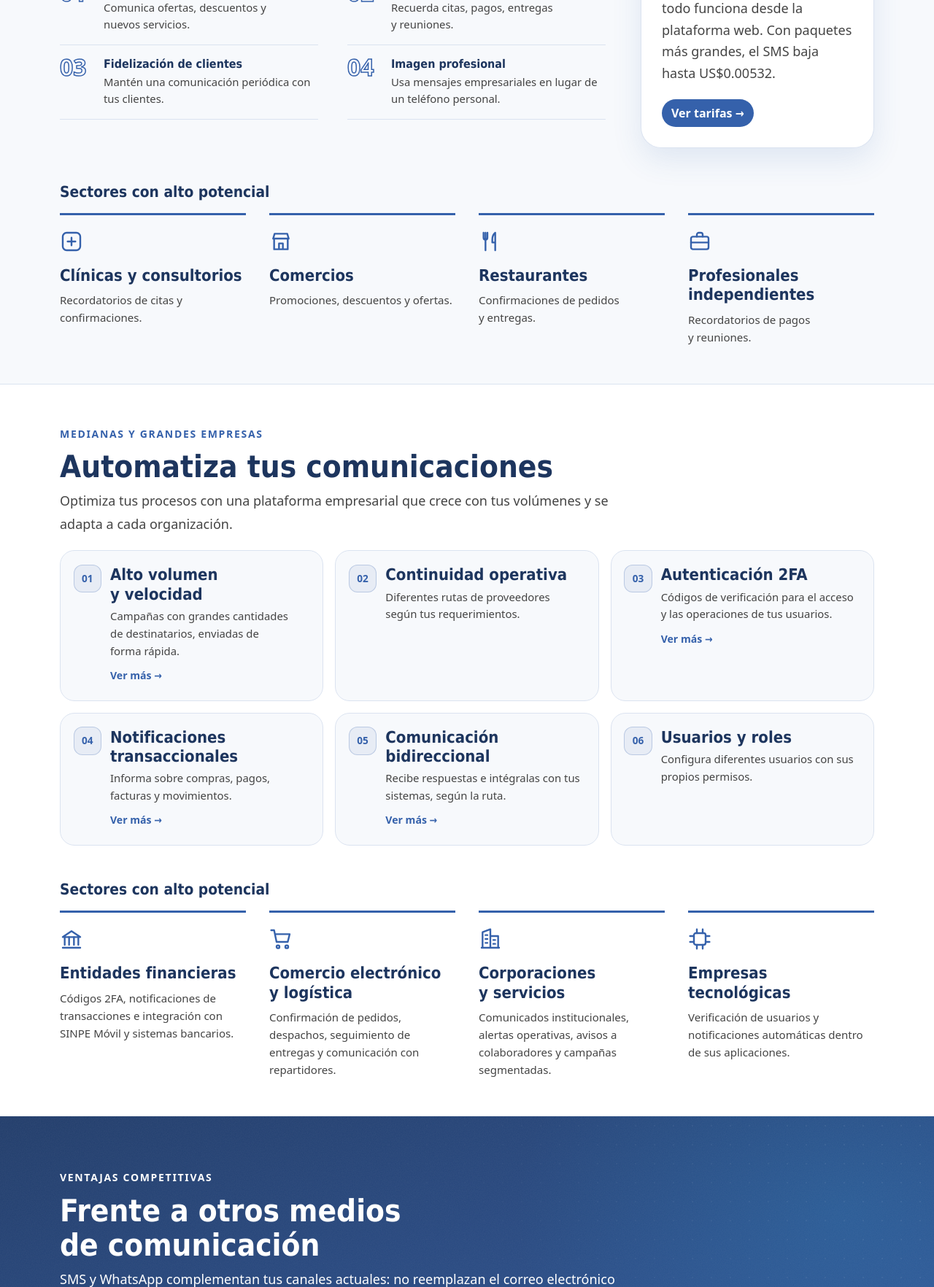
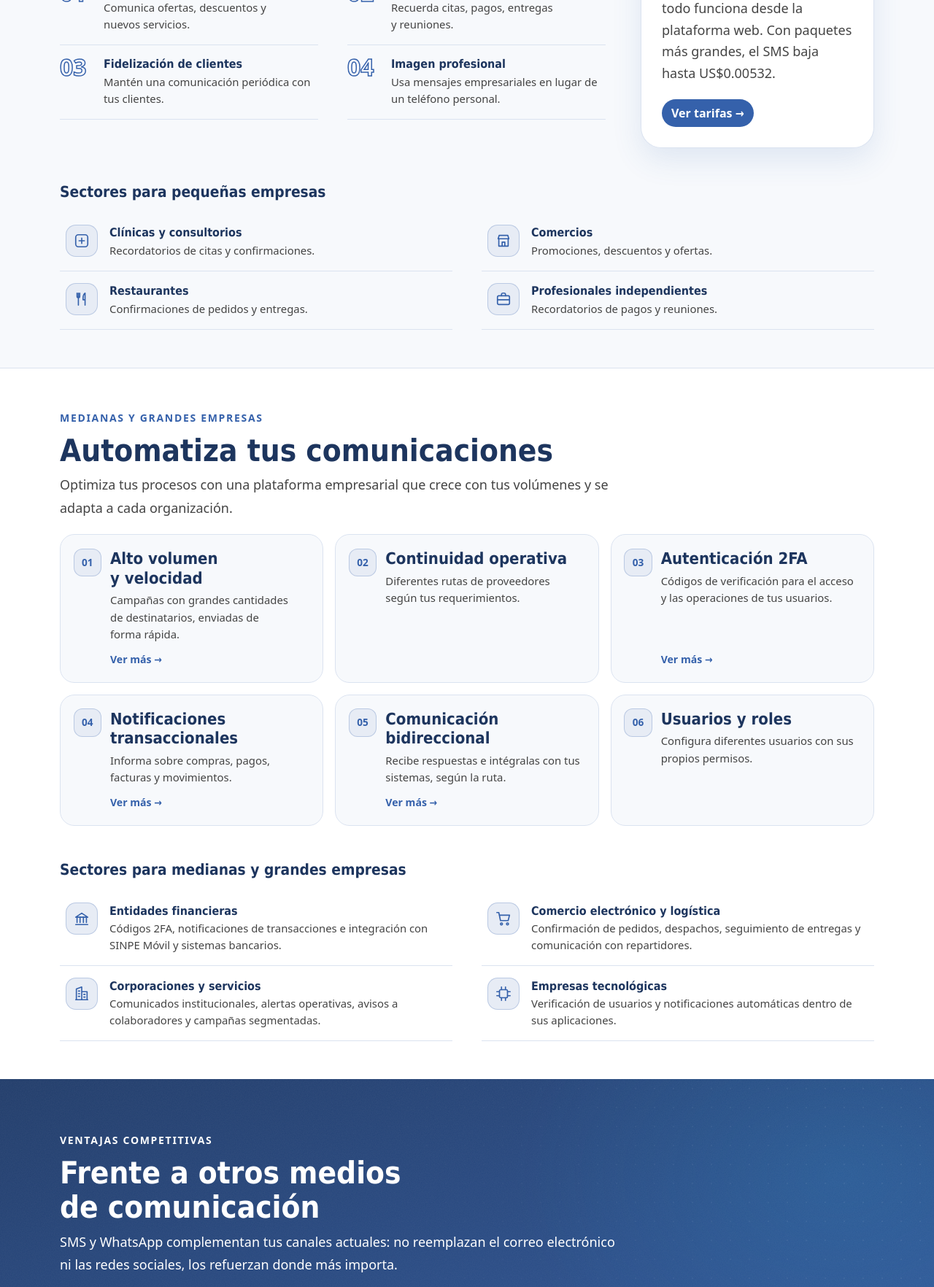
Before and after one commit to RoloBadilla/smsempresarial, a Laravel app: page /beneficios-y-ventajas in a window 1280 px wide. Shown: the part 1628-3392 px from the top of the page at 73% size. Run offline with Laravel 12, Linux system fonts and the light colour scheme; style sheets or scripts are compiled from the project's sources.

Commit message:
Beneficios: menos estilos, tarjetas en 3 columnas y sectores con subtítulo propio
Co-Authored-By: Claude Opus 5.5 <noreply@anthropic.com>

```diff
--- a/resources/css/pages/beneficios.css
+++ b/resources/css/pages/beneficios.css
@@ -1,5 +1,6 @@
 /* Beneficios y ventajas. Cabecera, títulos, paneles y botones vienen de site-shared.css.
-   Cada sección usa un formato distinto (lista, numeración, tarjetas, banda, filas) para que la página no sea monótona. */
+   Formatos de la página (pocos, para que se vea como una sola): cuadrícula de generales, filas con divisores
+   (pequeñas empresas, sectores y desarrolladores), tarjetas (medianas y grandes) y la banda oscura de comparación. */
 
 .pagina-hero::before {
   content: "";
@@ -258,8 +259,12 @@
 .feature-card h3 { margin: .15rem 0 .55rem; color: var(--heading); font-size: var(--fs-h3); }
 .feature-card p { margin: 0; color: var(--text-muted); font-size: .97rem; line-height: 1.7; }
 
-.beneficios-lista { display: grid; grid-template-columns: repeat(auto-fill, minmax(min(100%, 280px), 1fr)); gap: 1rem; margin: 0; padding: 0; list-style: none; counter-reset: beneficio; }
-.beneficio-item { counter-increment: beneficio; display: block; padding-left: 4.25rem; }
+/* Son 6 tarjetas: 2 o 3 columnas las reparten sin dejar huecos */
+.beneficios-lista { display: grid; grid-template-columns: 1fr; gap: 1rem; margin: 0; padding: 0; list-style: none; counter-reset: beneficio; }
+@media (min-width: 576px) { .beneficios-lista { grid-template-columns: repeat(2, minmax(0, 1fr)); } }
+@media (min-width: 992px) { .beneficios-lista { grid-template-columns: repeat(3, minmax(0, 1fr)); } }
+/* En columna: el "Ver más" baja al final, así todas las tarjetas de una fila terminan parejas */
+.beneficio-item { counter-increment: beneficio; display: flex; flex-direction: column; align-items: flex-start; gap: 0; padding-left: 4.25rem; }
 .beneficio-item::after {
   content: counter(beneficio, decimal-leading-zero);
   position: absolute;
@@ -279,17 +284,10 @@
 .beneficio-item h3 { margin-top: 0; margin-bottom: .3rem; }
 .beneficio-item p { font-size: .93rem; line-height: 1.6; }
 /* Enlace "Ver más" hacia la página del servicio relacionado */
-.beneficio-enlace { display: inline-block; margin-top: .6rem; color: var(--accent); font-size: .88rem; font-weight: var(--fw-bold); text-decoration: none; }
+.beneficio-enlace { display: inline-block; margin-top: auto; padding-top: .6rem; color: var(--accent); font-size: .88rem; font-weight: var(--fw-bold); text-decoration: none; }
 .beneficio-enlace span[aria-hidden] { display: inline-block; transition: transform var(--dur) var(--ease); }
 .beneficio-enlace:hover span[aria-hidden], .beneficio-enlace:focus-visible span[aria-hidden] { transform: translateX(4px); }
 
-/* Sectores en columnas con borde de acento arriba */
-.sectores-columnas { display: grid; grid-template-columns: repeat(auto-fit, minmax(min(100%, 230px), 1fr)); gap: 2rem; }
-.sector-columna { padding-top: 1.25rem; border-top: 3px solid var(--accent); }
-.sector-icono { display: inline-grid; color: var(--icon-color); }
-.sector-icono svg { width: 32px; height: 32px; }
-.sector-columna h4 { margin: .6rem 0 .5rem; color: var(--heading); font-size: var(--fs-h3); }
-.sector-columna p { margin: 0; color: var(--text-muted); font-size: .94rem; line-height: 1.6; }
 
 /* ---------- 4. Comparación: banda oscura (en los dos temas, como la cabecera) con filas tipo tabla ---------- */
 .banda-oscura {
@@ -379,27 +377,32 @@
   .medio svg { width: 32px; height: 32px; padding: 7px; }
 }
 
-/* ---------- 5. Desarrolladores: filas con divisores ---------- */
+/* ---------- 5. Desarrolladores ---------- */
 .especializadas-grid { display: grid; gap: 2rem; }
 @media (min-width: 992px) {
   .especializadas-grid { grid-template-columns: minmax(0, 1.6fr) minmax(0, 1fr); gap: 3rem; align-items: center; }
   .especializadas-grid .dato-destacado { position: static; }
 }
-.filas { margin: 0; padding: 0; list-style: none; border-top: 1px solid var(--border); }
+
+/* ---------- Filas con divisores: sectores (pequeñas y grandes) y desarrolladores ----------
+   Ícono a la izquierda; título y texto uno debajo del otro. .filas--dos las reparte en dos columnas. */
+.filas { display: grid; column-gap: 2.5rem; margin: 0; padding: 0; list-style: none; }
+@media (min-width: 768px) { .filas--dos { grid-template-columns: repeat(2, minmax(0, 1fr)); } }
 .filas li {
   display: grid;
-  grid-template-columns: auto minmax(160px, 1fr) 2fr;
-  gap: .25rem 1.25rem;
-  align-items: center;
+  grid-template-columns: auto minmax(0, 1fr);
+  gap: .2rem 1rem;
+  align-items: start;
   padding: 1rem .5rem;
   border-bottom: 1px solid var(--border);
-  transition: background-color var(--dur) ease, padding var(--dur) var(--ease);
+  transition: background-color var(--dur) ease;
 }
-.filas li:hover { background: var(--surface); padding-left: 1rem; }
-.fila-icono { display: inline-grid; color: var(--icon-color); }
-.fila-icono svg { width: 26px; height: 26px; }
-.filas h3 { margin: 0; color: var(--heading); font-size: 1rem; }
-.filas p { margin: 0; color: var(--text-muted); font-size: .93rem; line-height: 1.55; }
+.filas li:hover { background: var(--surface); }
+.feature-band .filas li:hover { background: var(--bg); }
+.fila-icono { display: grid; place-items: center; grid-row: 1 / 3; width: 44px; height: 44px; border: 1px solid color-mix(in srgb, var(--icon-color) 25%, transparent); border-radius: 14px; background: var(--icon-tile); color: var(--icon-color); }
+.fila-icono svg { width: 22px; height: 22px; }
+.filas :is(h3, h4) { margin: .1rem 0 0; color: var(--heading); font-size: 1rem; }
+.filas p { grid-column: 2; margin: 0; color: var(--text-muted); font-size: .93rem; line-height: 1.55; }
 
 /* ---------- 6. Llamado final ---------- */
 .feature-cta {
@@ -443,8 +446,6 @@
   .feature-card p { font-size: .92rem; line-height: 1.55; }
   .beneficio-item { padding-left: 3.6rem; }
   .beneficio-item::after { top: 1rem; left: .9rem; width: 2rem; height: 2rem; border-radius: 10px; font-size: .78rem; }
-  .filas li { grid-template-columns: auto 1fr; }
-  .filas p { grid-column: 2; }
 
   .feature-cta { padding: 1.5rem 1.25rem; }
   .feature-cta .btn { width: 100%; }
--- a/resources/views/pages/beneficios.blade.php
+++ b/resources/views/pages/beneficios.blade.php
@@ -172,7 +172,8 @@
             </ul>
         </section>
 
-        {{-- 2. Pequeñas empresas: lista numerada, dato destacado y sectores --}}
+        {{-- 2. Pequeñas empresas: lista numerada, dato destacado y sectores (en filas, como los de la sección 3
+             y los de desarrolladores) --}}
         <section class="feature-band py-5" id="pequenas-empresas">
             <div class="container">
                 <div class="pymes-grid">
@@ -202,16 +203,16 @@
                     </aside>
                 </div>
 
-                <h3 class="beneficios-subtitulo mt-5">Sectores con alto potencial</h3>
-                <div class="sectores-columnas">
+                <h3 class="beneficios-subtitulo mt-5">Sectores para pequeñas empresas</h3>
+                <ul class="filas filas--dos">
                     @foreach ($sectoresPymes as [$icono, $sector, $texto])
-                        <div class="sector-columna">
-                            <span class="sector-icono" aria-hidden="true"><svg viewBox="0 0 24 24" fill="none" stroke="currentColor" stroke-width="1.8" stroke-linecap="round" stroke-linejoin="round">{!! $iconos[$icono] !!}</svg></span>
+                        <li>
+                            <span class="fila-icono" aria-hidden="true"><svg viewBox="0 0 24 24" fill="none" stroke="currentColor" stroke-width="1.8" stroke-linecap="round" stroke-linejoin="round">{!! $iconos[$icono] !!}</svg></span>
                             <h4>{{ $sector }}</h4>
                             <p>{{ $texto }}</p>
-                        </div>
+                        </li>
                     @endforeach
-                </div>
+                </ul>
             </div>
         </section>
 
@@ -235,16 +236,16 @@
                 @endforeach
             </ol>
 
-            <h3 class="beneficios-subtitulo mt-5">Sectores con alto potencial</h3>
-            <div class="sectores-columnas">
+            <h3 class="beneficios-subtitulo mt-5">Sectores para medianas y grandes empresas</h3>
+            <ul class="filas filas--dos">
                 @foreach ($sectoresEmpresas as [$icono, $sector, $texto])
-                    <div class="sector-columna">
-                        <span class="sector-icono" aria-hidden="true"><svg viewBox="0 0 24 24" fill="none" stroke="currentColor" stroke-width="1.8" stroke-linecap="round" stroke-linejoin="round">{!! $iconos[$icono] !!}</svg></span>
+                    <li>
+                        <span class="fila-icono" aria-hidden="true"><svg viewBox="0 0 24 24" fill="none" stroke="currentColor" stroke-width="1.8" stroke-linecap="round" stroke-linejoin="round">{!! $iconos[$icono] !!}</svg></span>
                         <h4>{{ $sector }}</h4>
                         <p>{{ $texto }}</p>
-                    </div>
+                    </li>
                 @endforeach
-            </div>
+            </ul>
         </section>
 
         {{-- 4. Comparación con otros medios: banda oscura con tabla comparativa (en celular, una ficha por medio) --}}
```
Also changed, not shown: public/lang/en.json.
